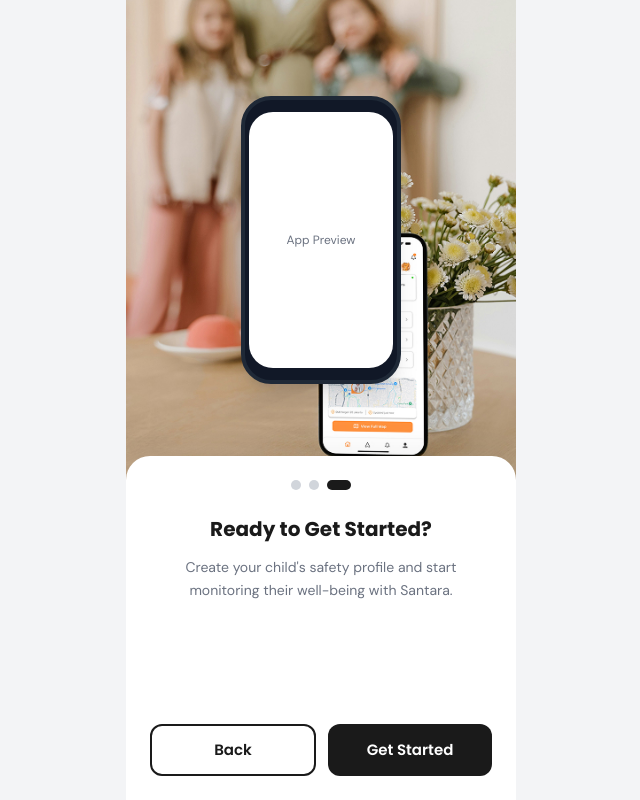
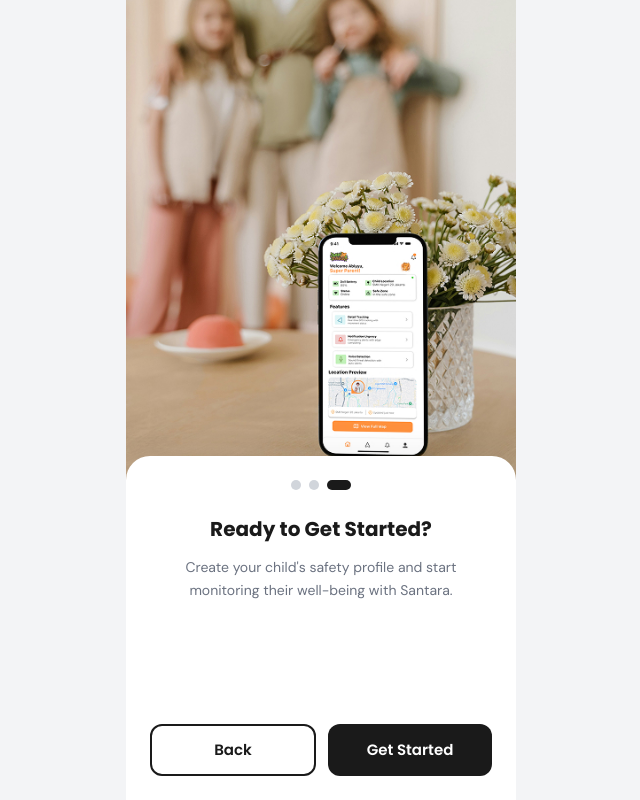
Before and after one commit to makhc1/santara-app, a React (Vite) app: page /onboarding-3 in a window 1280 px wide. Shown: the whole page, without its empty margins (319-959 px from the left). Built offline with nearby package versions, Linux system fonts and the light colour scheme.

Commit message:
fix: onboarding layer

```diff
--- a/src/pages/Onboarding3.jsx
+++ b/src/pages/Onboarding3.jsx
@@ -16,13 +16,7 @@
             alt="Onboarding 3"
             className="w-full h-full object-cover"
           />
-          <div className="absolute top-1/2 left-1/2 transform -translate-x-1/2 -translate-y-1/2 z-10">
-            <div className="w-40 h-72 bg-gray-900 rounded-[30px] border-4 border-gray-800 shadow-xl flex items-center justify-center">
-              <div className="w-36 h-64 bg-white rounded-[24px] overflow-hidden flex items-center justify-center text-muted text-xs">
-                App Preview
-              </div>
-            </div>
-          </div>
+          <div className="absolute top-1/2 left-1/2 transform -translate-x-1/2 -translate-y-1/2 z-10"></div>
         </div>
 
         <div className="flex-1 bg-white rounded-t-3xl -mt-6 p-6 flex flex-col justify-between relative z-10 shadow-[0_-10px_30px_rgba(0,0,0,0.05)]">
```
